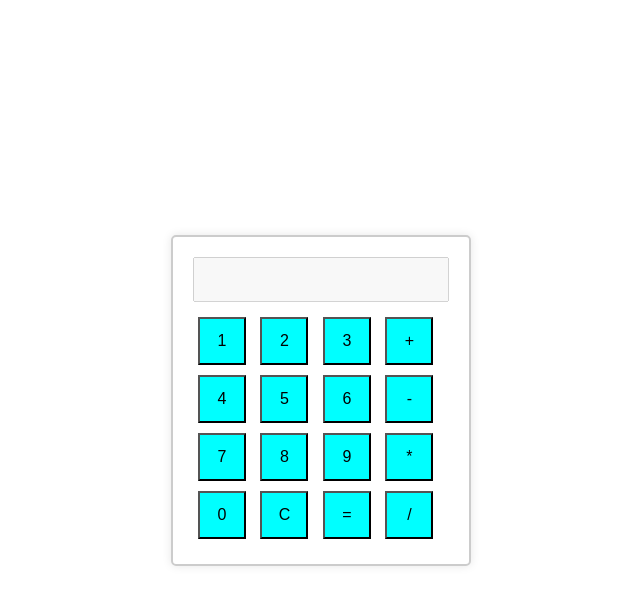
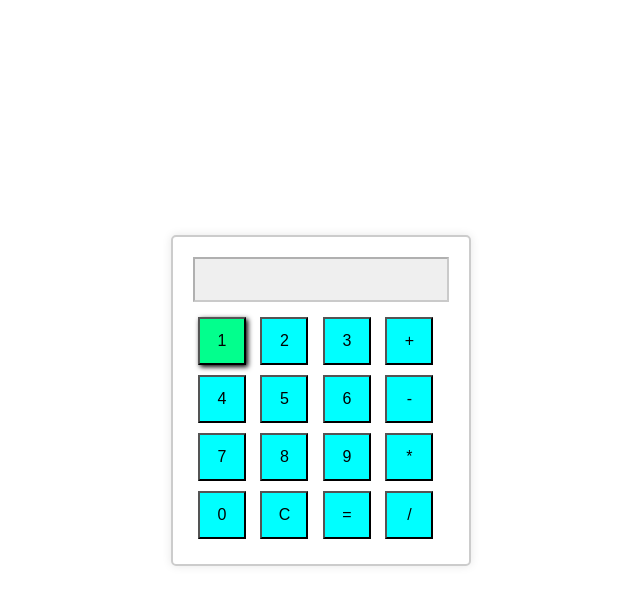
Before and after one commit to sujayx07/Simple-Calculator-, a plain HTML site: page index.html in a window 1280 px wide. In both pictures the pointer is over the button 541 px from the left and 340 px from the top of the page. Shown: the whole page, without its empty margins (319-959 px from the left). Drawn offline with Linux system fonts and the light colour scheme.

Commit message:
Update index.html

```diff
--- a/index.html
+++ b/index.html
@@ -28,6 +28,8 @@
       padding: 10px;
       font-size: 18px;
       box-sizing: border-box;
+      background-color: #efefef;
+      cursor: text;
     }
 
     button {
@@ -37,6 +39,11 @@
       margin: 5px;
       cursor: pointer;
       background-color: cyan;
+
+    }
+    button:hover{
+      background-color: rgb(2, 255, 141);
+      box-shadow: 2px 2px 5px;
     }
 
     #equals {
```
